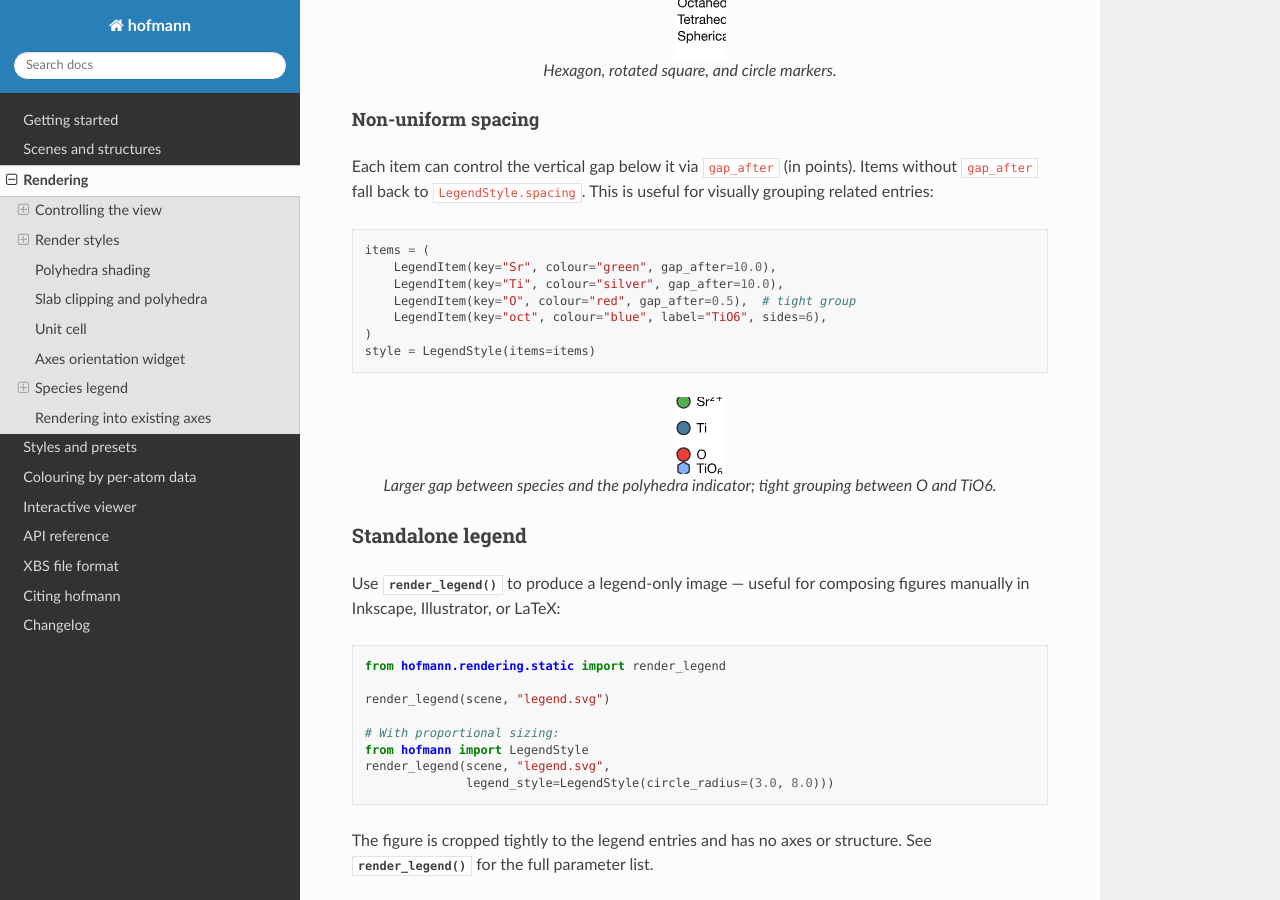
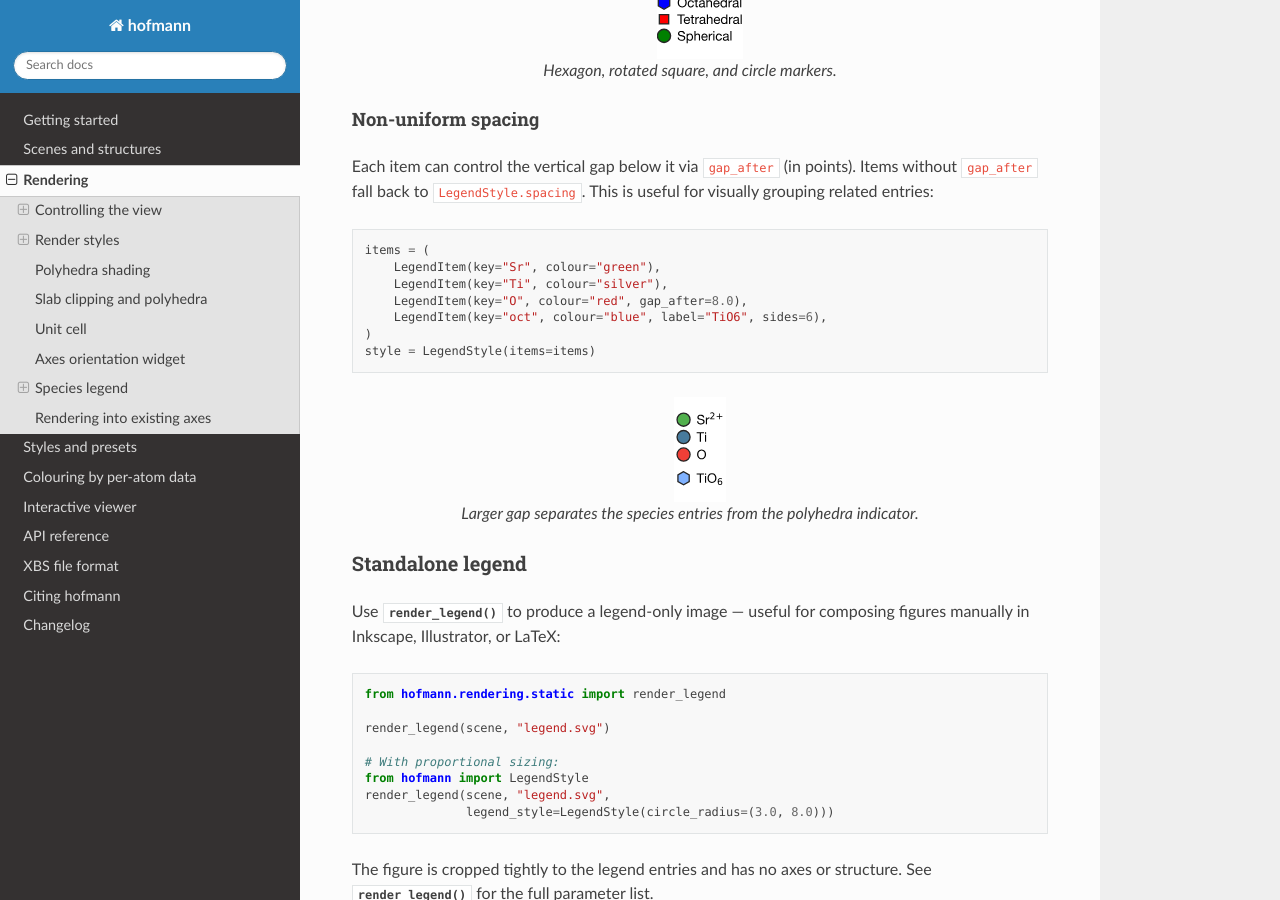
Before and after one commit to bjmorgan/hofmann, a Sphinx documentation site: the page built from docs/rendering.rst, in a window 1280 px wide and 900 px high, scrolled down 8966 px. Built offline with Sphinx 7.4.7 and the Read the Docs theme 3.1.0, drawn with Linux system fonts in a browser that asks for light colours.

Commit message:
Fix legend example images clipping and spacing
Widen figsize for polygon markers image so labels are not clipped.
Increase figsize height for spacing image and simplify to a single
gap_after between species and polyhedra indicator.  Update code
example in docs to match.

```diff
--- a/docs/_static/generate_images.py
+++ b/docs/_static/generate_images.py
@@ -954,7 +954,7 @@ def main() -> None:
                            label="Spherical"),
             ),
         ),
-        figsize=_legend_figsize,
+        figsize=(0.9, 0.8),
     )
     print(f"  wrote {OUT / 'legend_polygon_markers.svg'}")
 
@@ -963,17 +963,15 @@ def main() -> None:
         _legend_scene, OUT / "legend_spacing.svg",
         legend_style=LegendStyle(
             items=(
-                LegendItem(key="Sr", colour="#51b04d", label="Sr2+",
-                           gap_after=10.0),
-                LegendItem(key="Ti", colour="#477B9D",
-                           gap_after=10.0),
+                LegendItem(key="Sr", colour="#51b04d", label="Sr2+"),
+                LegendItem(key="Ti", colour="#477B9D"),
                 LegendItem(key="O", colour="#F03F37",
-                           gap_after=0.5),
+                           gap_after=8.0),
                 LegendItem(key="oct", colour=(0.5, 0.7, 1.0),
                            label="TiO6", sides=6),
             ),
         ),
-        figsize=_legend_figsize,
+        figsize=(0.55, 1.1),
     )
     print(f"  wrote {OUT / 'legend_spacing.svg'}")
 
--- a/docs/rendering.rst
+++ b/docs/rendering.rst
@@ -463,9 +463,9 @@ related entries:
 .. code-block:: python
 
    items = (
-       LegendItem(key="Sr", colour="green", gap_after=10.0),
-       LegendItem(key="Ti", colour="silver", gap_after=10.0),
-       LegendItem(key="O", colour="red", gap_after=0.5),  # tight group
+       LegendItem(key="Sr", colour="green"),
+       LegendItem(key="Ti", colour="silver"),
+       LegendItem(key="O", colour="red", gap_after=8.0),
        LegendItem(key="oct", colour="blue", label="TiO6", sides=6),
    )
    style = LegendStyle(items=items)
@@ -473,8 +473,8 @@ related entries:
 .. figure:: _static/legend_spacing.svg
    :align: center
 
-   Larger gap between species and the polyhedra indicator; tight
-   grouping between O and TiO6.
+   Larger gap separates the species entries from the polyhedra
+   indicator.
 
 Standalone legend
 ~~~~~~~~~~~~~~~~~
```
Also changed, not shown: docs/_static/legend_polygon_markers.svg, docs/_static/legend_spacing.svg.
